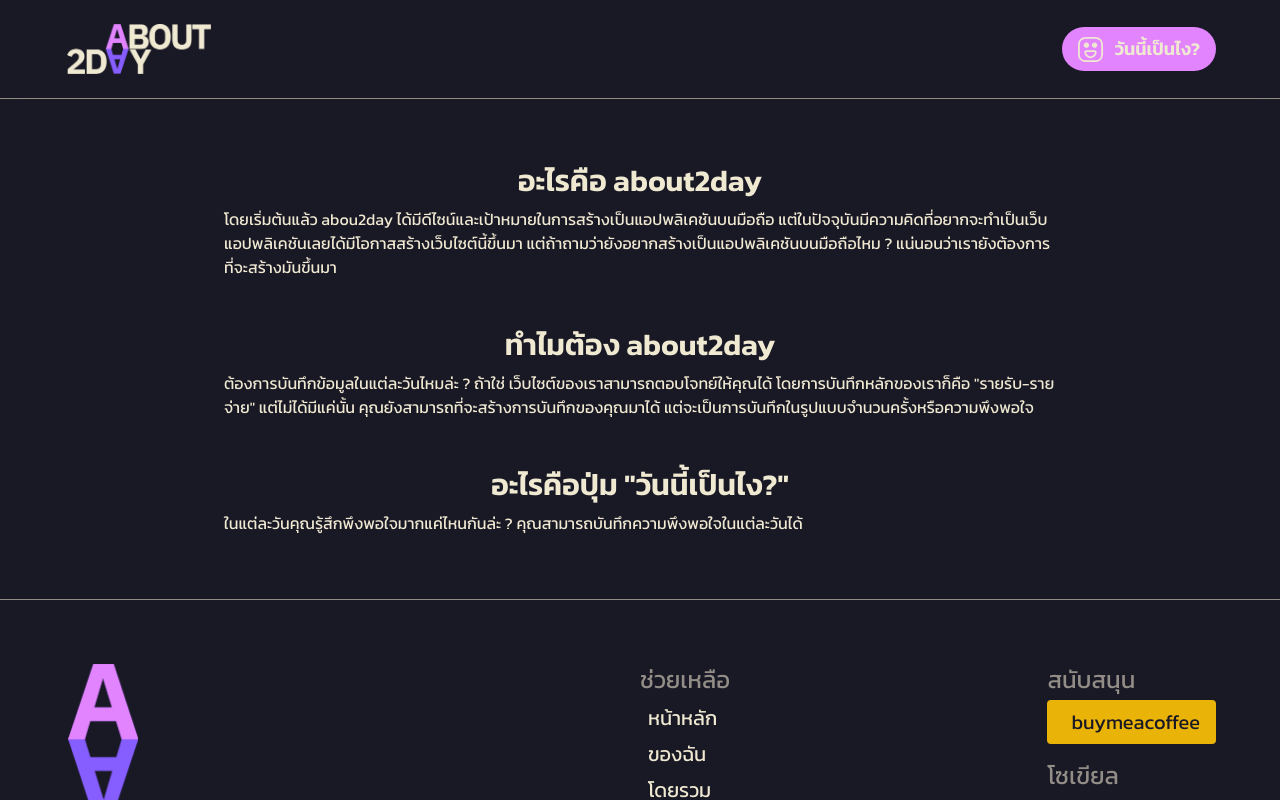
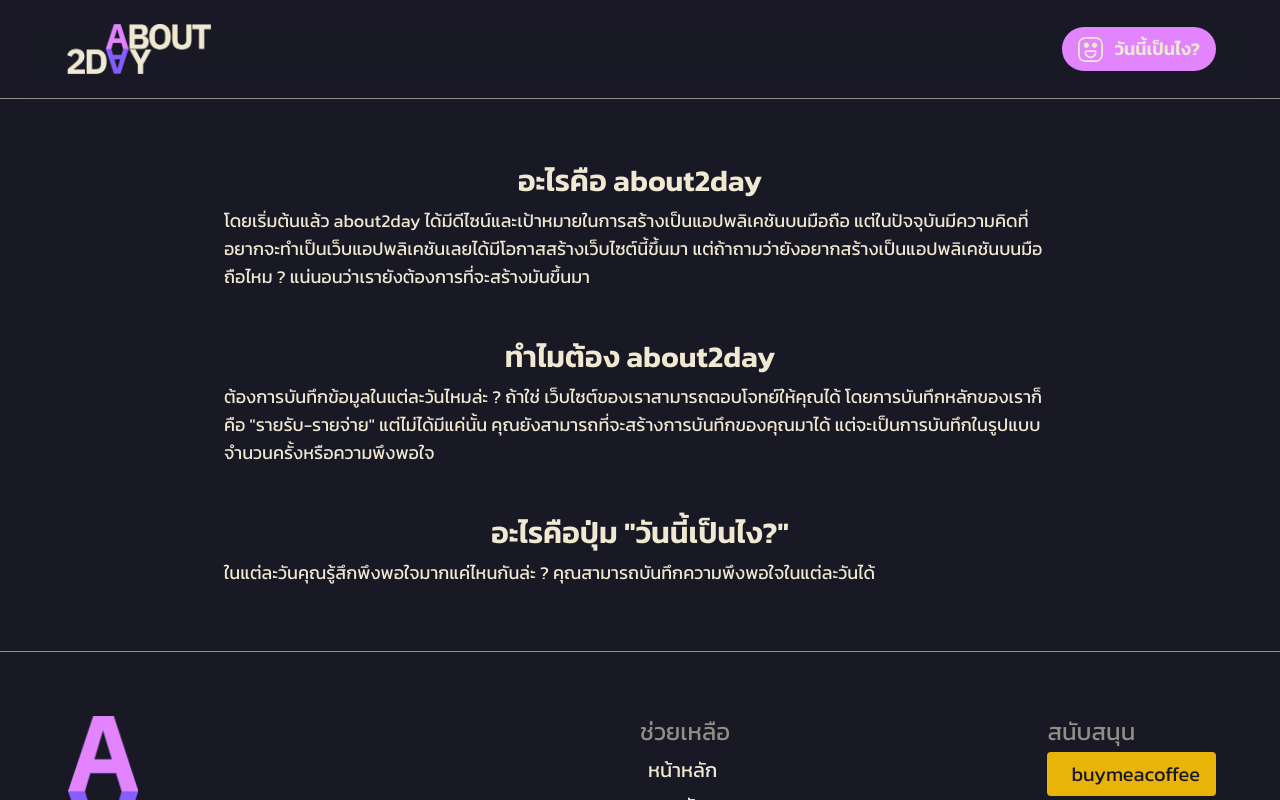
Before and after one commit to WoraponK/about2day-app, a Next.js app: page /about in a window 1280 px wide. Shown: the top 800 px of the page. Built offline with nearby package versions, Linux system fonts and the light colour scheme.

Commit message:
update:2024-03-05 #10

```diff
--- a/src/app/about/page.tsx
+++ b/src/app/about/page.tsx
@@ -24,10 +24,12 @@
         <h3 className='text-3xl font-semibold text-center'>
           <LanguageSwap en='What is about2day ?' th='อะไรคือ about2day' />
         </h3>
-        <p>
+        <p className='text-lg'>
           <LanguageSwap
-            en=''
-            th='โดยเริ่มต้นแล้ว abou2day ได้มีดีไซน์และเป้าหมายในการสร้างเป็นแอปพลิเคชันบนมือถือ แต่ในปัจจุบันมีความคิดที่อยากจะทำเป็นเว็บแอปพลิเคชันเลยได้มีโอกาสสร้างเว็บไซต์นี้ขึ้นมา แต่ถ้าถามว่ายังอยากสร้างเป็นแอปพลิเคชันบนมือถือไหม ? แน่นอนว่าเรายังต้องการที่จะสร้างมันขึ้นมา'
+            en='
+            About2day was initially designed and developed as a mobile application. However, we are now considering the possibility of expanding it into a web application, which is why we have created this website.
+            To answer your question, yes, we still have a strong desire to develop abou2day as a mobile application in the future.'
+            th='โดยเริ่มต้นแล้ว about2day ได้มีดีไซน์และเป้าหมายในการสร้างเป็นแอปพลิเคชันบนมือถือ แต่ในปัจจุบันมีความคิดที่อยากจะทำเป็นเว็บแอปพลิเคชันเลยได้มีโอกาสสร้างเว็บไซต์นี้ขึ้นมา แต่ถ้าถามว่ายังอยากสร้างเป็นแอปพลิเคชันบนมือถือไหม ? แน่นอนว่าเรายังต้องการที่จะสร้างมันขึ้นมา'
           />
         </p>
       </section>
@@ -35,9 +37,9 @@
         <h3 className='text-3xl font-semibold text-center'>
           <LanguageSwap en='Why about2day ?' th='ทำไมต้อง about2day' />
         </h3>
-        <p>
+        <p className='text-lg'>
           <LanguageSwap
-            en=''
+            en='Do you want to keep track of your daily activities? If so, our website can help you. Our main feature is "Income-Expenses" recording, but thats not all. You can also create your own records, which can be in the form of number of times or satisfaction level.'
             th='ต้องการบันทึกข้อมูลในแต่ละวันไหมล่ะ ? ถ้าใช่ เว็บไซต์ของเราสามารถตอบโจทย์ให้คุณได้ โดยการบันทึกหลักของเราก็คือ "รายรับ-รายจ่าย" แต่ไม่ได้มีแค่นั้น คุณยังสามารถที่จะสร้างการบันทึกของคุณมาได้ แต่จะเป็นการบันทึกในรูปแบบจำนวนครั้งหรือความพึงพอใจ'
           />
         </p>
@@ -46,9 +48,9 @@
         <h3 className='text-3xl font-semibold text-center'>
           <LanguageSwap en='What is "BoutDay?" Button' th='อะไรคือปุ่ม "วันนี้เป็นไง?"' />
         </h3>
-        <p>
+        <p className='text-lg'>
           <LanguageSwap
-            en=''
+            en='How do you feel in everyday? You can record your daily feel.'
             th='ในแต่ละวันคุณรู้สึกพึงพอใจมากแค่ไหนกันล่ะ ? คุณสามารถบันทึกความพึงพอใจในแต่ละวันได้'
           />
         </p>
```
